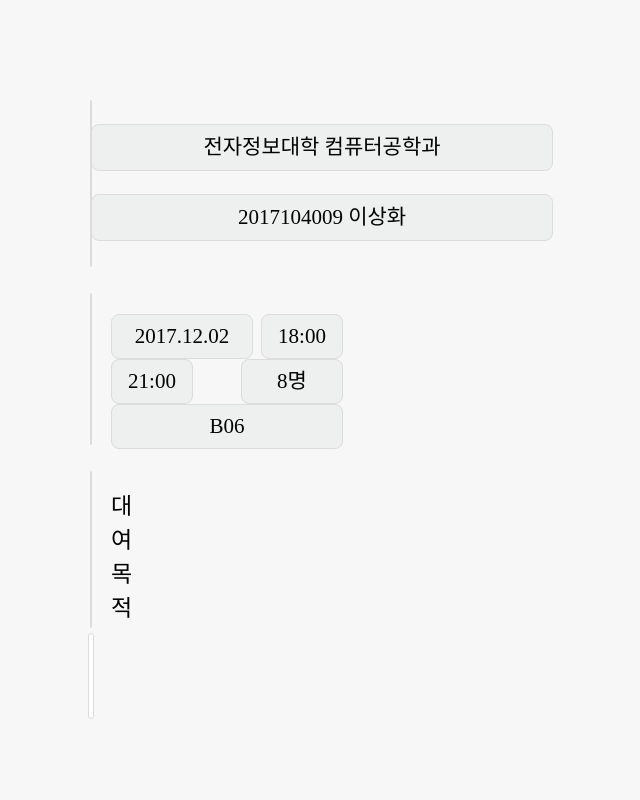
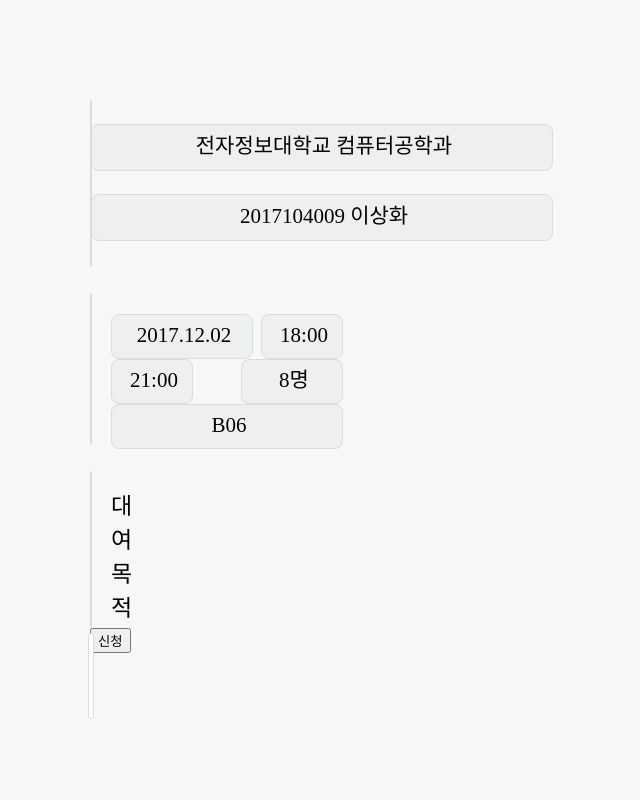
Before and after one commit to xezout108/KHUENI, a PHP site: page /pages/ggs_11.php in a window 1280 px wide; the page is wider, and only the part inside the window is pictured. Shown: that part, without its empty margins (620-1260 px from the left). Run offline with PHP 8.4, Linux system fonts and the light colour scheme; some web fonts are replaced.

Commit message:
Modify ggs_11
modify ggs_11 for giving data to other pages
chage pages href

```diff
--- a/css/ggs_11.css
+++ b/css/ggs_11.css
@@ -109,15 +109,22 @@
     height: 165px;
   }
 
-  .std-data-box {
+  .std-box {
     position: relative;
     margin: 23px auto 0 auto;
     width: 460px;
     height: 45px;
     line-height: 45px;
+  }
+
+  .input-box {
+    width: inherit;
+    font-family: 'RixBalgeunGothic';
+    font-size: 21px;
+    border: none;
+    background: none;
     text-align: center;
-    font-size: 21px;
-    font-family: 'RixBalgeunGothic';
+    user-select: none;
   }
 
   /* Class Selector */
@@ -141,9 +148,6 @@
   .lend-data-box {
     height: 43px;
     line-height: 43px;
-    text-align: center;
-    font-size: 21px;
-    font-family: 'RixBalgeunGothic';
   }
 
   #lend-date {
--- a/pages/ggs_1.php
+++ b/pages/ggs_1.php
@@ -57,9 +57,9 @@
 			$(".btn").click(function(){
 				var btn_id = $(this).attr("id");
 				if(btn_id=="accept-btn") {
-					document.location.href = './ggs_page_1.1.php';
+					document.location.href = './ggs_11.php';
 				} else {
-					document.location.href = './ggs_page_1.2.php';
+					document.location.href = './ggs_12.php';
 				}
 			})
 		})
--- a/pages/ggs_11.php
+++ b/pages/ggs_11.php
@@ -15,17 +15,18 @@
 		</div>
 
 		<div id="main">
+			<form id="data-form" method="post">
 				<div id="std-data" class="sub-section">
-				<div id="college-major" class="std-data-box sub-element">전자정보대학 컴퓨터공학과</div>
-				<div id="std-num-name" class="std-data-box sub-element">2017104009 이상화</div>
+					<div id="college-major" class="std-box sub-element"><input type="text" name="cm" class="input-box" value="전자정보대학교 컴퓨터공학과" readonly></input></div>
+					<div id="std-num-name" class="std-box sub-element"><input type="text" name="snn" class="input-box" value="2017104009 이상화" readonly></input></div>
 				</div>
 				<div id="class-selector" class="sub-section">
 					<div id="lend-data-container">
-					<div id="lend-date" class="lend-data-box sub-element">2017.12.02</div>
-					<div id="lend-stime" class="lend-data-box sub-element">18:00</div>
-					<div id="lend-ftime" class="lend-data-box sub-element">21:00</div>
-					<div id="lend-people" class="lend-data-box sub-element">8명</div>
-					<div id="lend-class" class="lend-data-box sub-element">B06</div>
+						<div id="lend-date" class="lend-data-box sub-element"><input type="text" name="date" class="input-box" value="2017.12.02" readonly></input></div>
+						<div id="lend-stime" class="lend-data-box sub-element"><input type="text" name="stime" class="input-box" value="18:00" readonly></input></div>
+						<div id="lend-ftime" class="lend-data-box sub-element"><input type="text" name="ftime" class="input-box" value="21:00" readonly></input></div>
+						<div id="lend-people" class="lend-data-box sub-element"><input type="text" name="people" class="input-box" value="8명" readonly></input></div>
+						<div id="lend-class" class="lend-data-box sub-element"><input type="text" name="class" class="input-box" value="B06" readonly></input></div>
 					</div>
 				</div>
 				<div id="purpose-section" class="sub-section">
@@ -33,9 +34,11 @@
 						<span id="purpose-title">대여 목적</span>
 					</div>
 					<div id="purpose-write-container">
-					<textarea id="purpose-write"></textarea>
+						<textarea id="purpose-write" form="data-form"></textarea>
 					</div>
 				</div>
+				<input type="submit" name="" value="신청">
+			</form>
 		</div>
 
 	</div>
--- a/pages/ggs_2.php
+++ b/pages/ggs_2.php
@@ -57,9 +57,9 @@
 			$(".btn").click(function(){
 				var btn_id = $(this).attr("id");
 				if(btn_id=="accept-btn") {
-					document.location.href = './ggs_page_2.1.php';
+					document.location.href = './ggs_21.php';
 				} else {
-					document.location.href = './ggs_page_2.2.php';
+					document.location.href = './ggs_22.php';
 				}
 			})
 		})
```
Also changed, not shown: index.php (+4 -4 lines). Lines whose indentation alone changed are shown as unchanged.
